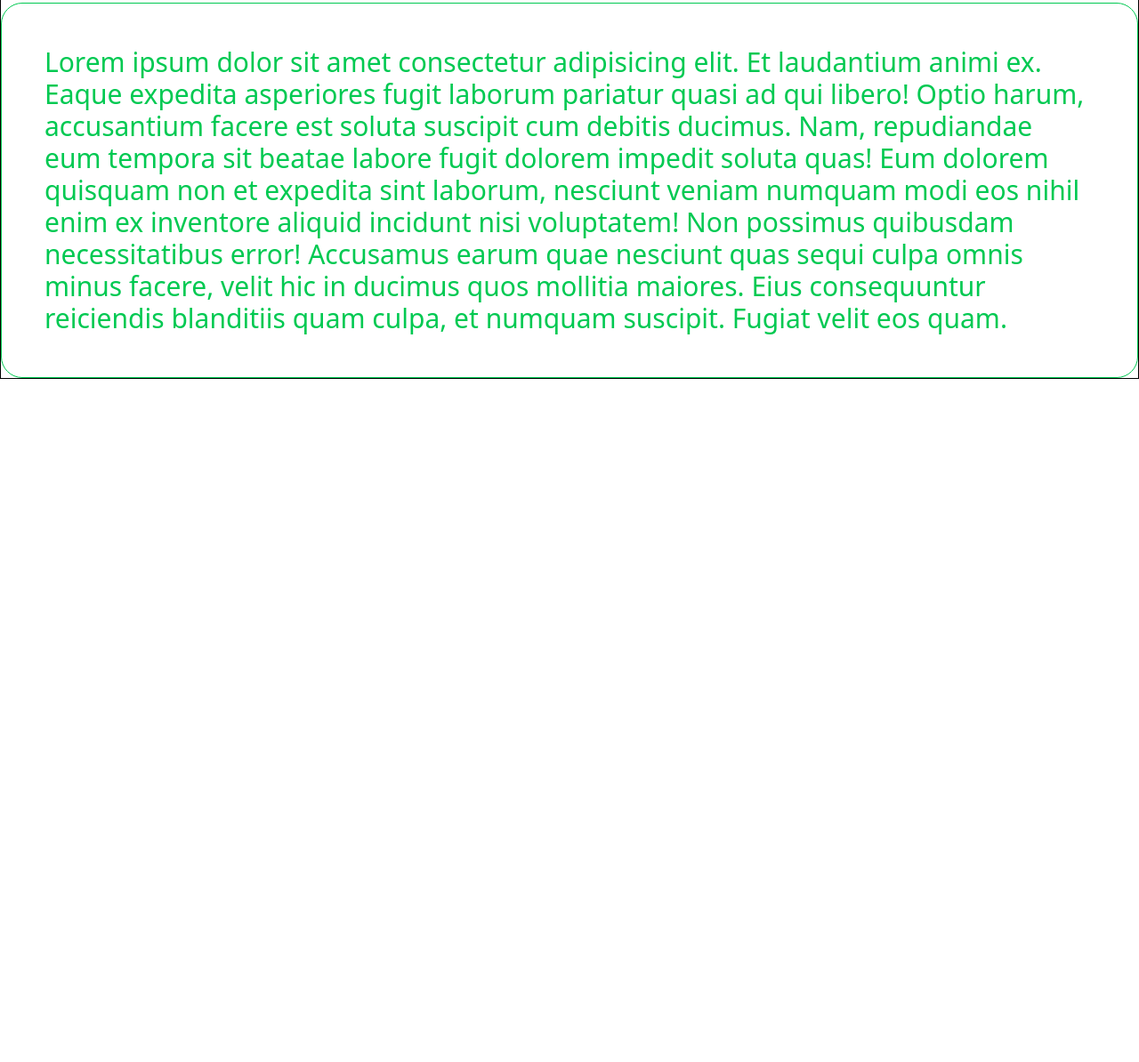
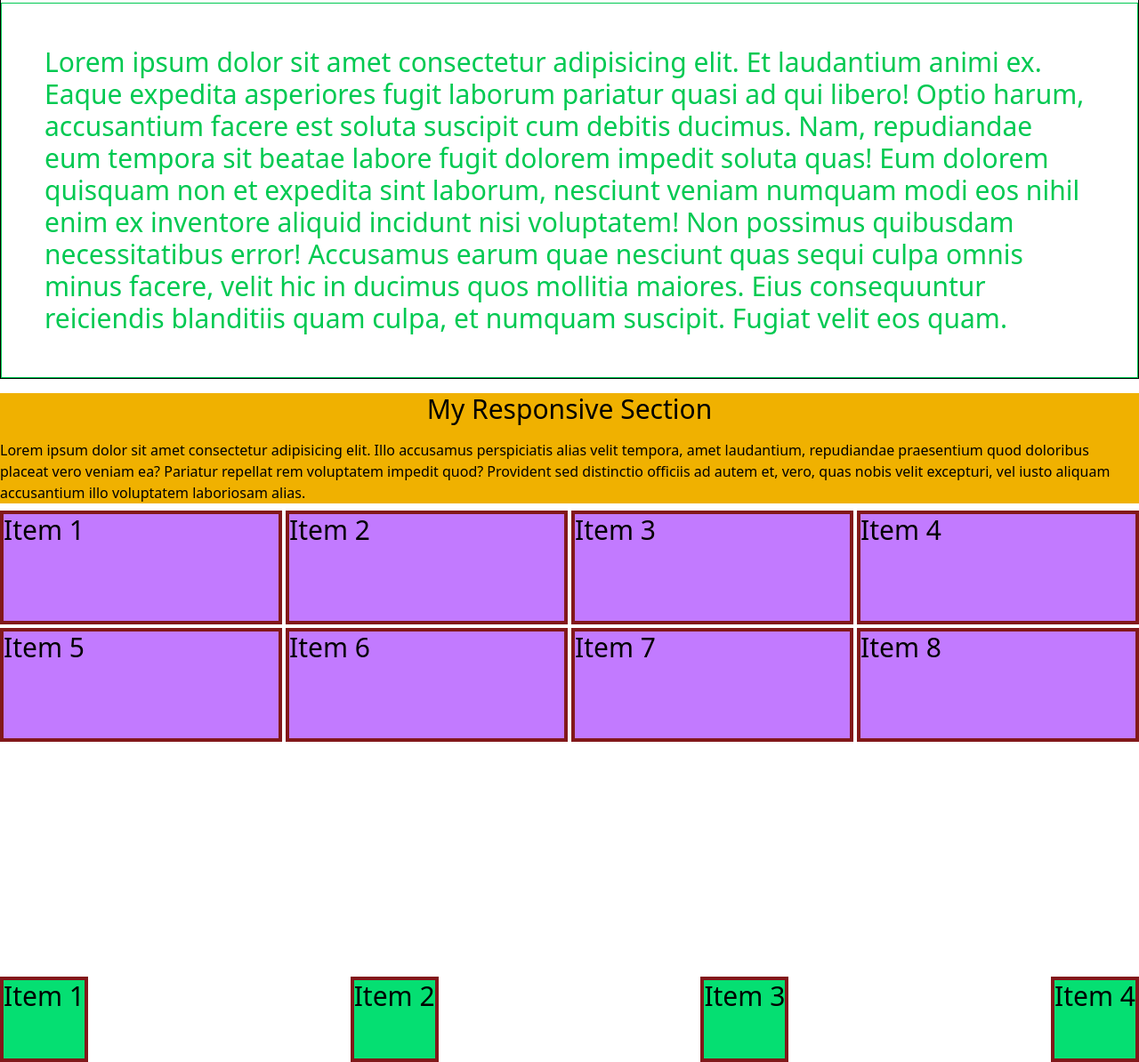
Before and after one commit to romanhassan2310/intro_to_tailwind_css_roman, a plain HTML site: page index.html in a window 1280 px wide. Shown: the part 594-1788 px from the top of the page at 89% size. Before the commit the page ends 1020 px from the top, so only its background shows below. Drawn offline with nearby package versions, Linux system fonts and the light colour scheme.

Commit message:
added flex layout

```diff
--- a/index.html
+++ b/index.html
@@ -25,7 +25,7 @@
     <section class="max-w-7xl mx-auto border mt-4">
         <h3 class="border m-5 text-center bg-sky-500">My section title </h3>
         <h3 class="text-3xl border my-14 text-center">My section title2</h3>
-        <p class="border p-12 text-green-500 text-3xl rounded-3xl">Lorem ipsum dolor sit amet consectetur adipisicing elit.
+        <p class="border p-12 text-green-500 text-3xl ">Lorem ipsum dolor sit amet consectetur adipisicing elit.
             Et laudantium animi ex. Eaque expedita asperiores fugit
             laborum pariatur quasi ad qui libero! Optio harum,
             accusantium facere est soluta suscipit cum debitis ducimus.
@@ -38,5 +38,48 @@
             et numquam suscipit. Fugiat velit eos quam.</p>
 
     </section>
+
+     <!--Responsive Section-->
+    <section class="bg-red-500 md:bg-green-500 lg:bg-yellow-500 mt-4 ">
+           <h3 class="text-3xl text-center">My Responsive Section</h3>
+           <p class="mt-4">Lorem ipsum dolor sit amet consectetur adipisicing elit.
+        Illo accusamus perspiciatis alias velit tempora, amet
+        laudantium, repudiandae praesentium quod doloribus
+        placeat vero veniam ea? Pariatur repellat rem voluptatem
+        impedit quod? Provident sed distinctio officiis ad autem
+        et, vero, quas nobis velit excepturi, vel iusto aliquam
+        accusantium illo voluptatem laboriosam alias.</p>
+    </section>
+
+    <!--flex layout -->
+     <section class="lg:grid grid-cols-4 grid-rows-4 gap-1 mt-2">
+        <div class="w=96 h-32 text-3xl bg-purple-400 border border-4
+         border-red-900 ">Item 1</div>
+        <div class="w=96 h-32 text-3xl bg-purple-400 border border-4
+         border-red-900">Item 2</div>
+        <div class="w=96 h-32 text-3xl bg-purple-400 border border-4
+         border-red-900">Item 3</div>
+        <div class="w=96 h-32 text-3xl bg-purple-400 border border-4
+         border-red-900">Item 4</div>
+        <div class="w=96 h-32 text-3xl bg-purple-400 border border-4
+         border-red-900">Item 5</div>
+        <div class="w=96 h-32 text-3xl bg-purple-400 border border-4
+         border-red-900">Item 6</div>
+        <div class="w=96 h-32 text-3xl bg-purple-400 border border-4
+         border-red-900">Item 7</div>
+        <div class="w=96 h-32 text-3xl bg-purple-400 border border-4
+         border-red-900">Item 8</div>
+     </section>
+
+     <section class="flex  justify-between">
+        <div class="w=56 h-24 text-3xl bg-green-400 border border-4
+         border-red-900">Item 1</div>
+        <div class="w=56 h-24 text-3xl bg-green-400 border border-4
+         border-red-900">Item 2</div>
+        <div class="w=56 h-24 text-3xl bg-green-400 border border-4
+         border-red-900">Item 3</div>
+        <div class="w=56 h-24 text-3xl bg-green-400 border border-4
+         border-red-900">Item 4</div>
+     </section>
 </body>
 </html>
```
